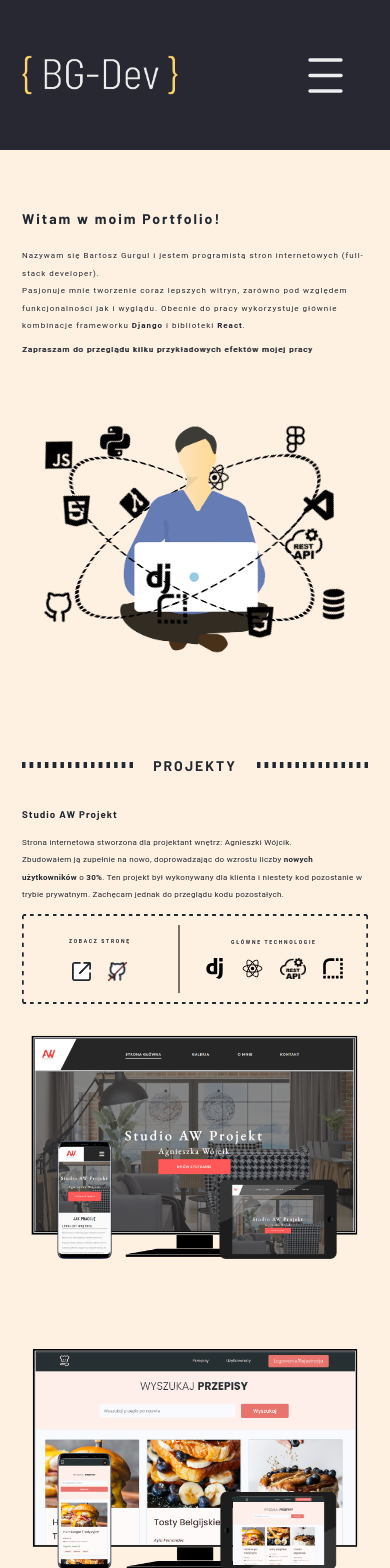
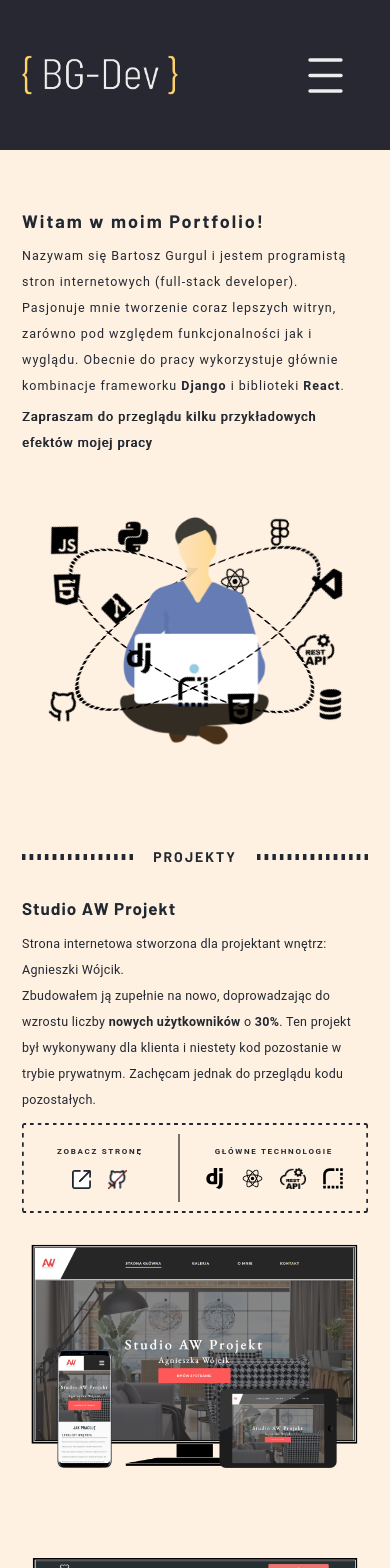
Before and after one commit to BartekG12/Portfolio, a React (Create React App) app: page / in a window 390 px wide. Shown: the top 1568 px of the page. Built offline with nearby package versions, Linux system fonts and the light colour scheme.

Commit message:
responsywność 2

```diff
--- a/src/App.css
+++ b/src/App.css
@@ -904,6 +904,9 @@ input[type=submit]:hover {
         font-size: inherit !important;
     }
 
+    .PojemnikEdukacja {
+        height: 400px;
+    }
     .PrawaIS {
         margin-left: 0px;
     }
@@ -1026,6 +1029,9 @@ input[type=submit]:hover {
     .LewaAGH .Podsekcja {
         height: 70px;
     }
+    .PojemnikEdukacja {
+        margin-top: 0px;
+    }
 
     .PolowniczyPojemnik {
         height: auto;
@@ -1033,13 +1039,27 @@ input[type=submit]:hover {
     .PrawaOrbity {
         position: relative;
     }
-    .Tekst, .NazywamSie {
-        font-size: clamp(8px, 2vw, 40px);
+    .Tekst, .NazywamSie, .Zapraszam, .Podsekcja {
+        padding-top: 5px;
+        font-size: clamp(12.5px, 2vw, 40px);
+        line-height: clamp(26px, 4.5vw, 40px);
+    }
+    .Witam {
+        font-size: clamp(18px, 2vw, 40px);
+        margin-bottom: 6px;
+    }
+    .Podsekcja {
+        font-size: clamp(17px, 2vw, 40px);
+    }
+    .PrawaPrzepisy .Podsekcja {
+        margin-top: 20px;
+    }
+    .ZobaczStrone div:nth-child(1), .GlowneTechnologie div:nth-child(1) {
+        font-size: clamp(8px, 1.5vw, 40px);
         line-height: clamp(15px, 4.5vw, 40px);
     }
-    .Podsekcja {
-        font-size: clamp(9px, 2.5vw, 30px);
-        line-height: clamp(30px, 6.5vw, 40px);
+    .TekstLinki {
+        margin-bottom: -3px;
     }
     .PojemnikWszystkichOrbit {
         position: relative;
@@ -1149,6 +1169,14 @@ input[type=submit]:hover {
         font-size: 25px;
     }
 }
+@media screen and (min-width: 450px) and (max-width: 475px) {
+    .LewaAGH .Podsekcja {
+        height: 100px;
+    }
+    .PojemnikEdukacja {
+        height: 450px;
+    }
+}
 @media screen and (max-width: 450px) {
     .NavigationOptions a {
         margin: 15px;
@@ -1192,6 +1220,19 @@ input[type=submit]:hover {
         padding-right: 22px;
     }
 }
+@media screen and (max-width: 420px) {
+    .LewaAGH .Podsekcja {
+        height: 100px;
+    }
+    .PojemnikEdukacja {
+        height: 500px;
+    }
+}
+@media screen and (max-width: 400px) {
+    .PojemnikEdukacja {
+        height: 500px;
+    }
+}
 @media screen and (max-width: 350px) {
     .n0, .n1, .n2, .n3, .n4, .n5, .n6, .n7   {
         transform: rotate(120deg) scale(0.444,1);
--- a/src/App.js
+++ b/src/App.js
@@ -7,7 +7,6 @@ import SekcjaGlowna from './components/SekcjaGlowna'
 import PasekKontaktu from './components/PasekKontaktu'
 
 function App() {
-  let szerokosc = 0
   function mojTextFit() {
     let WybraneSekcjeTekstu = document.querySelectorAll(".KontrolaTekstu");
     if (window.screen.width > 849.9) {
```
